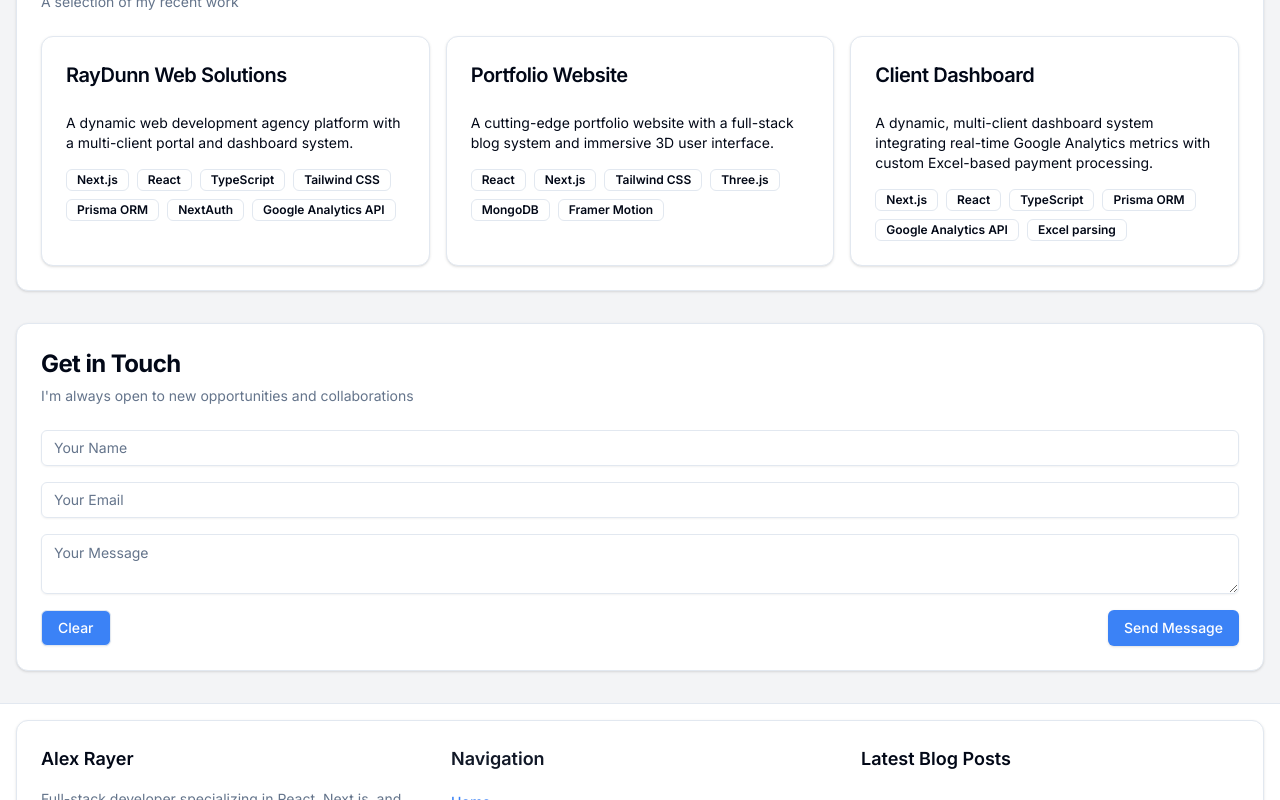
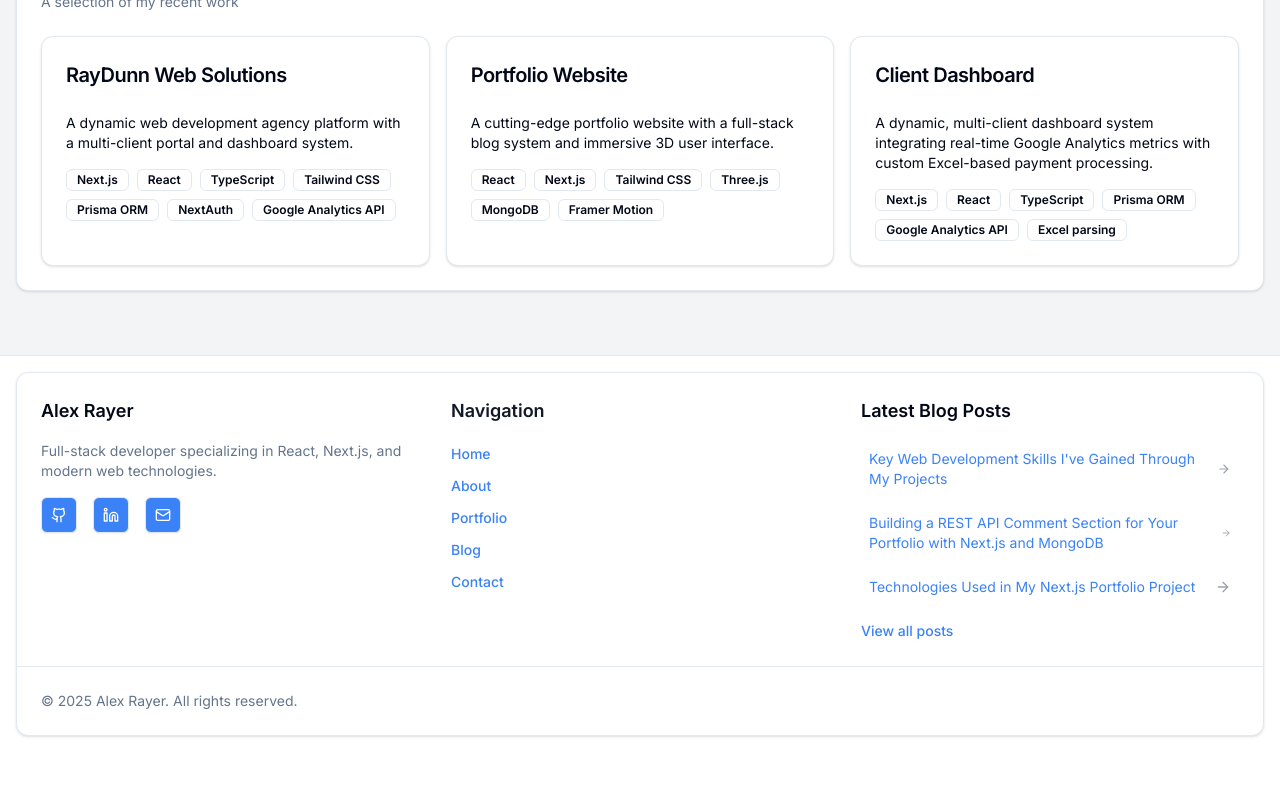
Before and after one commit to arayer143/alex-rayer-portfolio, a Next.js app: page /about in a window 1280 px wide. Shown: the part 1021-1821 px from the top of the page. After the commit the page ends 1773 px from the top, so only its background shows below. Built offline with nearby package versions, Linux system fonts and the light colour scheme.

Commit message:
small change

```diff
--- a/components/About/about-page.tsx
+++ b/components/About/about-page.tsx
@@ -196,45 +196,8 @@ export default function AboutPage() {
         </CardContent>
       </Card>
 
-      <Card className="transition-all duration-300 hover:shadow-lg dark:bg-gray-800">
-        <CardHeader>
-          <CardTitle className="text-2xl font-bold">Get in Touch</CardTitle>
-          <CardDescription>I'm always open to new opportunities and collaborations</CardDescription>
-        </CardHeader>
-        <CardContent>
-          <form onSubmit={handleSubmit} className="space-y-4">
-            <div className="flex flex-col space-y-1.5">
-              <Input id="name" placeholder="Your Name" required className="dark:bg-gray-700" />
-            </div>
-            <div className="flex flex-col space-y-1.5">
-              <Input id="email" placeholder="Your Email" type="email" required className="dark:bg-gray-700" />
-            </div>
-            <div className="flex flex-col space-y-1.5">
-              <Textarea id="message" placeholder="Your Message" required className="dark:bg-gray-700" />
-            </div>
-            <div className="flex justify-between mt-4">
-              <Button
-                type="reset"
-                variant="outline"
-                className="transition-all duration-300 hover:scale-105 dark:bg-purple-700 dark:text-white dark:hover:bg-purple-600 bg-blue-500 text-white hover:bg-blue-600"
-              >
-                Clear
-              </Button>
-              <Button
-                type="submit"
-                className="transition-all duration-300 hover:scale-105 dark:bg-purple-700 dark:text-white dark:hover:bg-purple-600 bg-blue-500 text-white hover:bg-blue-600"
-              >
-                Send Message
-              </Button>
-            </div>
-          </form>
-        </CardContent>
-      </Card>
-      {isFormSubmitted && (
-        <div className="fixed bottom-4 right-4 bg-green-500 text-white p-4 rounded-md shadow-lg animate-bounce">
-          Message sent successfully!
-        </div>
-      )}
+
+
     </div>
   )
 }
```
